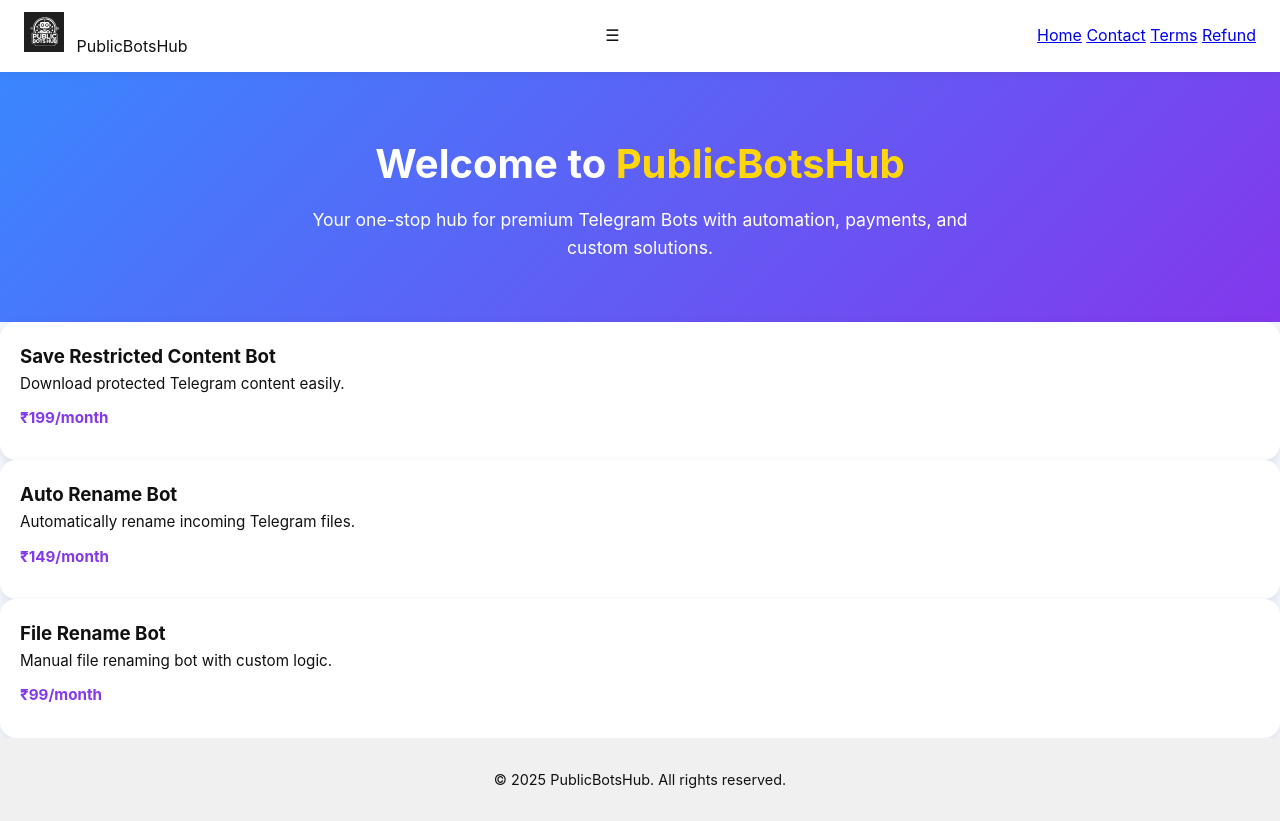
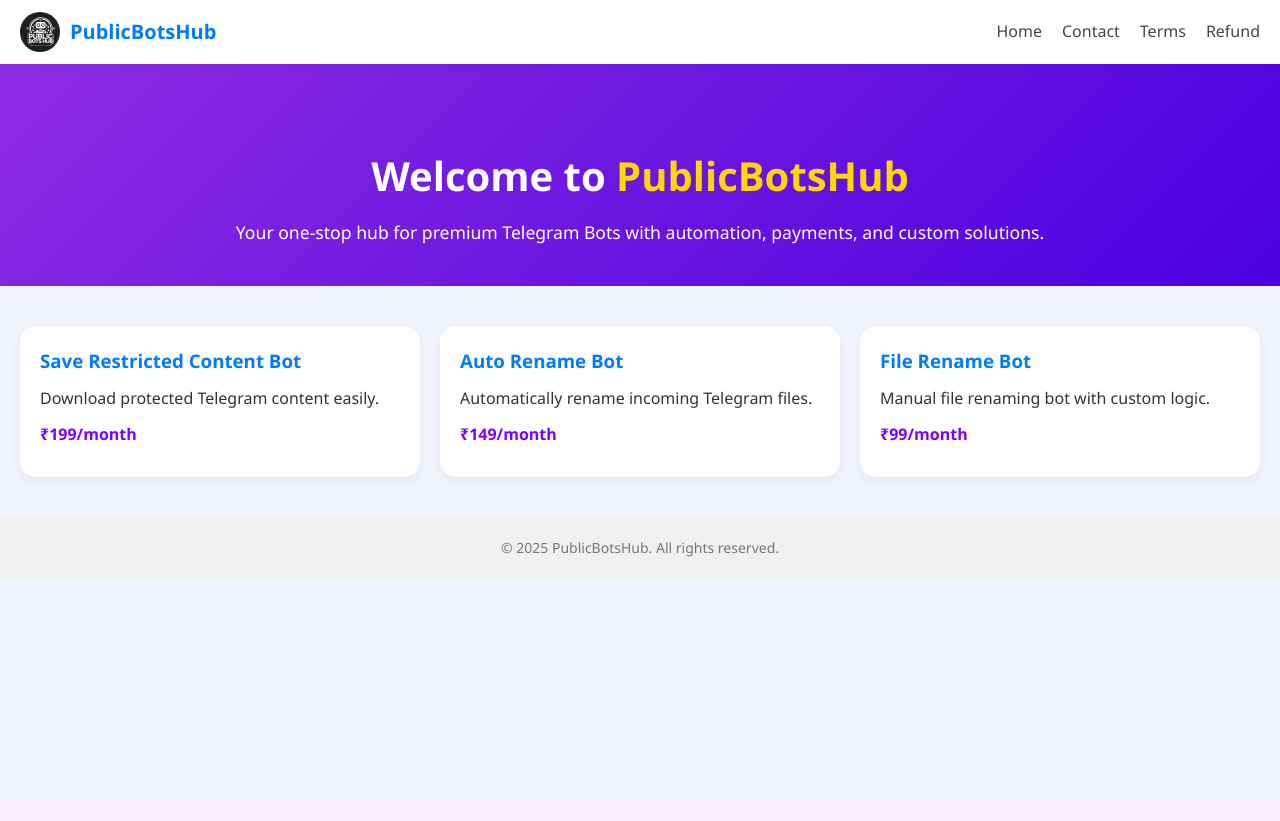
Before and after one commit to rehan-raxa/site, a Python web app: template templates/index.html in a window 1280 px wide. After the commit the page ends 580 px from the top, so only its background shows below. Run offline with Jinja, Linux system fonts and the light colour scheme; the template is opened without the code that fills it, so the values that code supplies are empty.

Commit message:
Update style.css

```diff
--- a/static/style.css
+++ b/static/style.css
@@ -1,4 +1,4 @@
-/* General Reset */
+/* Base Reset */
 * {
   margin: 0;
   padding: 0;
@@ -6,121 +6,120 @@
 }
 
 body {
-  font-family: 'Inter', sans-serif;
-  background-color: #f5f8ff;
-  color: #111;
+  font-family: 'Segoe UI', sans-serif;
+  background-color: #f1f4ff;
+  color: #333;
   line-height: 1.6;
-}
-
-/* Loader */
-.loader {
-  width: 100%;
-  height: 4px;
-  background: linear-gradient(to right, #3a86ff, #8338ec);
-  animation: load 2s infinite;
-}
-@keyframes load {
-  0% { transform: translateX(-100%); }
-  100% { transform: translateX(100%); }
 }
 
 /* Navbar */
 .navbar {
-  background-color: #fff;
   display: flex;
   justify-content: space-between;
   align-items: center;
-  padding: 12px 24px;
-  box-shadow: 0 2px 10px rgba(0,0,0,0.05);
+  background: white;
+  padding: 12px 20px;
+  box-shadow: 0 2px 8px rgba(0, 0, 0, 0.05);
   position: sticky;
   top: 0;
-  z-index: 10;
+  z-index: 1000;
 }
 
-.nav-left {
+.logo-container {
   display: flex;
   align-items: center;
 }
 
 .logo-img {
+  height: 40px;
   width: 40px;
-  height: 40px;
-  margin-right: 8px;
+  object-fit: cover;
+  border-radius: 50%;
+  margin-right: 10px;
 }
 
-.logo-text {
-  font-weight: bold;
-  font-size: 1.4rem;
-  color: #3a86ff;
+.site-title {
+  font-size: 20px;
+  font-weight: 600;
+  color: #007BFF;
+  white-space: nowrap;
 }
 
-.nav-links {
-  list-style: none;
+.menu-toggle {
+  font-size: 24px;
+  cursor: pointer;
+  display: none;
+}
+
+.menu {
   display: flex;
   gap: 20px;
 }
 
-.nav-links a {
+.menu a {
   text-decoration: none;
-  color: #111;
+  color: #444;
   font-weight: 500;
   transition: color 0.3s;
 }
 
-.nav-links a:hover {
-  color: #3a86ff;
+.menu a:hover {
+  color: #007BFF;
 }
 
-/* Hamburger Menu */
-.hamburger {
-  display: none;
-  font-size: 26px;
-  cursor: pointer;
+@media (max-width: 768px) {
+  .menu {
+    display: none;
+    flex-direction: column;
+    background: white;
+    position: absolute;
+    top: 60px;
+    right: 20px;
+    padding: 10px 20px;
+    box-shadow: 0 2px 8px rgba(0,0,0,0.1);
+  }
+  .menu.open {
+    display: flex;
+  }
+  .menu-toggle {
+    display: block;
+  }
 }
 
-/* Hide menu toggle checkbox */
-#menu-toggle {
-  display: none;
-}
-
-/* Hero */
+/* Hero Section */
 .hero {
   text-align: center;
-  padding: 60px 20px;
-  background: linear-gradient(135deg, #3a86ff, #8338ec);
+  padding: 80px 20px 40px;
+  background: linear-gradient(135deg, #8e2de2, #4a00e0);
   color: white;
 }
 
 .hero h1 {
-  font-size: 2.5rem;
+  font-size: 2.5em;
   margin-bottom: 10px;
 }
 
-.hero .highlight {
-  color: #ffd60a;
+.highlight {
+  color: #FFD700;
 }
 
 .hero p {
-  max-width: 700px;
-  margin: 0 auto;
-  font-size: 1.1rem;
+  font-size: 1.1em;
 }
 
 /* Cards */
-.cards {
+.cards-section {
   display: grid;
   grid-template-columns: repeat(auto-fit, minmax(250px, 1fr));
-  gap: 24px;
+  gap: 20px;
   padding: 40px 20px;
-  max-width: 1200px;
-  margin: 0 auto;
 }
 
 .card {
   background: white;
+  border-radius: 16px;
+  box-shadow: 0 5px 15px rgba(0,0,0,0.05);
   padding: 20px;
-  border-radius: 16px;
-  box-shadow: 0 4px 12px rgba(0,0,0,0.1);
   transition: transform 0.3s ease;
 }
 
@@ -128,58 +127,25 @@
   transform: translateY(-5px);
 }
 
-.card h2 {
-  color: #3a86ff;
+.card h3 {
+  color: #007BFF;
   margin-bottom: 10px;
 }
 
 .card p {
-  font-size: 0.95rem;
   margin-bottom: 10px;
 }
 
 .price {
   font-weight: bold;
-  color: #8338ec;
+  color: #8000ff;
 }
 
 /* Footer */
 footer {
-  background-color: #f0f0f0;
-  padding: 30px 20px;
   text-align: center;
-  font-size: 0.9rem;
+  padding: 20px;
+  font-size: 14px;
+  background: #f0f0f0;
+  color: #777;
 }
-
-footer a {
-  color: #3a86ff;
-  text-decoration: none;
-}
-
-footer a:hover {
-  text-decoration: underline;
-}
-
-/* Mobile Menu Behavior */
-@media (max-width: 768px) {
-  .nav-links {
-    position: absolute;
-    top: 70px;
-    right: 0;
-    background: white;
-    flex-direction: column;
-    width: 200px;
-    padding: 20px;
-    gap: 15px;
-    display: none;
-    box-shadow: -2px 4px 10px rgba(0, 0, 0, 0.1);
-  }
-
-  #menu-toggle:checked + .hamburger + .nav-links {
-    display: flex;
-  }
-
-  .hamburger {
-    display: block;
-  }
-}
```
